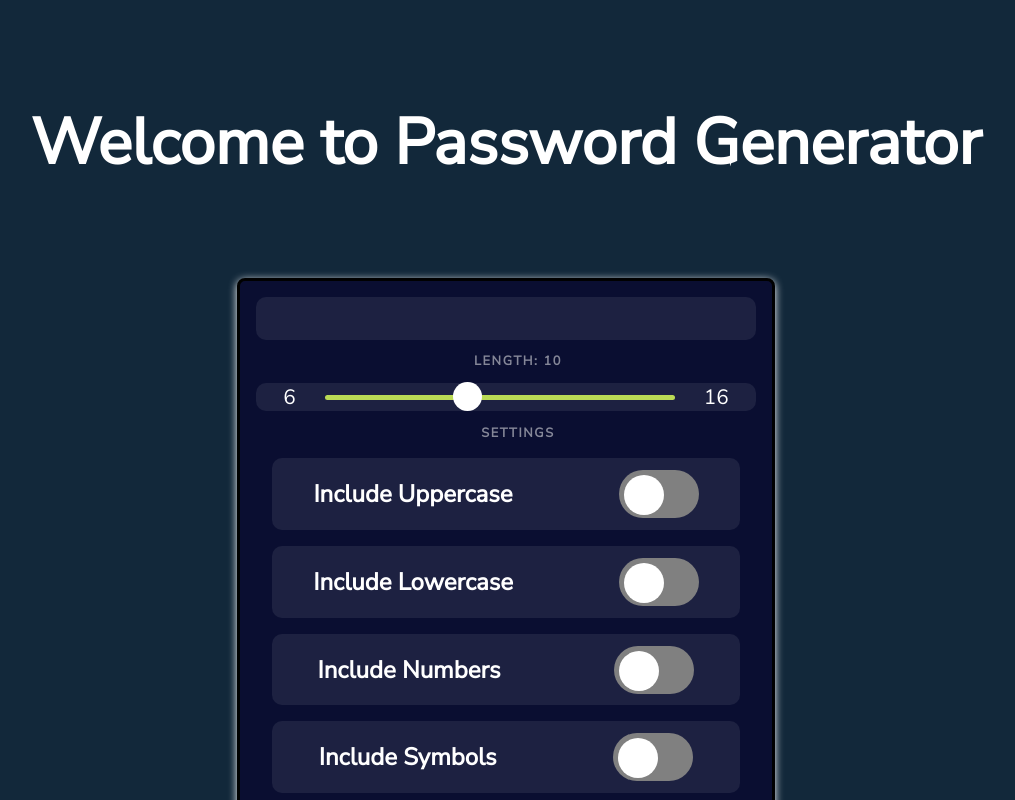
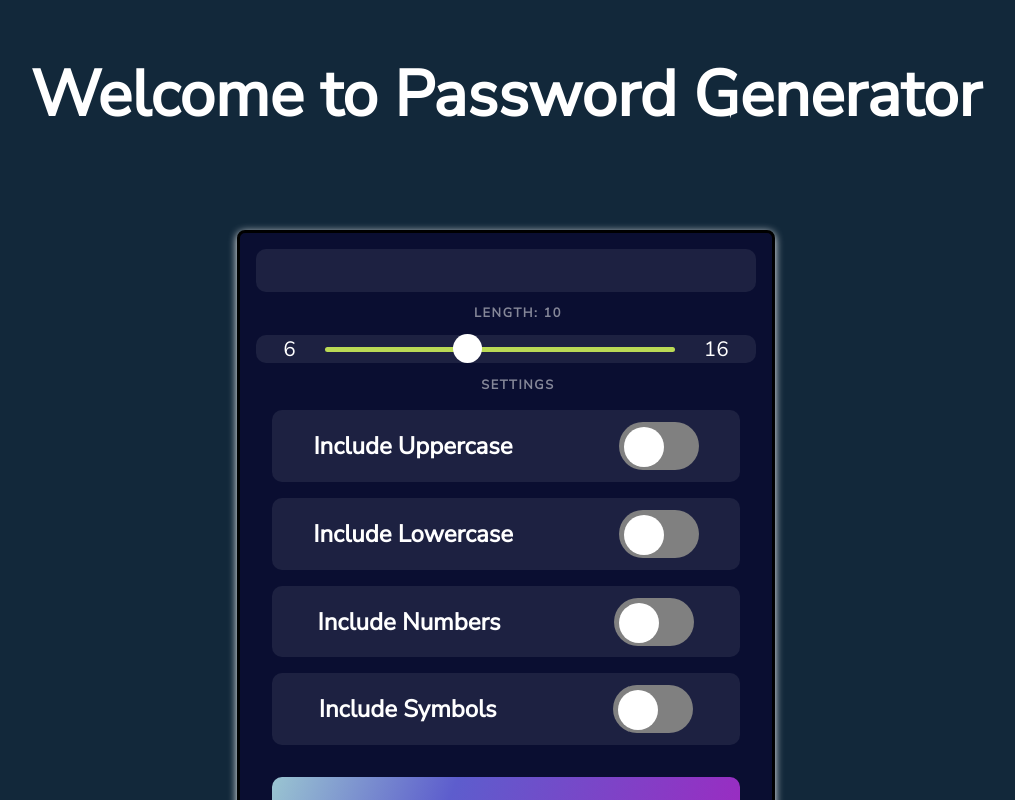
Before and after one commit to DrTevzadze/password_generator, a React (Vite) app: page / in a window 1280 px wide. Shown: the top 800 px of the page, without its empty margins (134-1149 px from the left). Built offline with nearby package versions, Linux system fonts and the light colour scheme.

Commit message:
resize padding for @media

```diff
--- a/src/App.css
+++ b/src/App.css
@@ -19,7 +19,7 @@
 
 header h1 {
   font-size: 4rem;
-  padding: 3rem;
+  padding-bottom: 3rem;
 }
 
 .container {
@@ -199,7 +199,7 @@
   }
   header h1 {
     font-size: 2rem;
-    padding: 1rem;
+    padding-bottom: 1rem;
   }
   .setting_component {
     font-size: 0.6rem;
```
